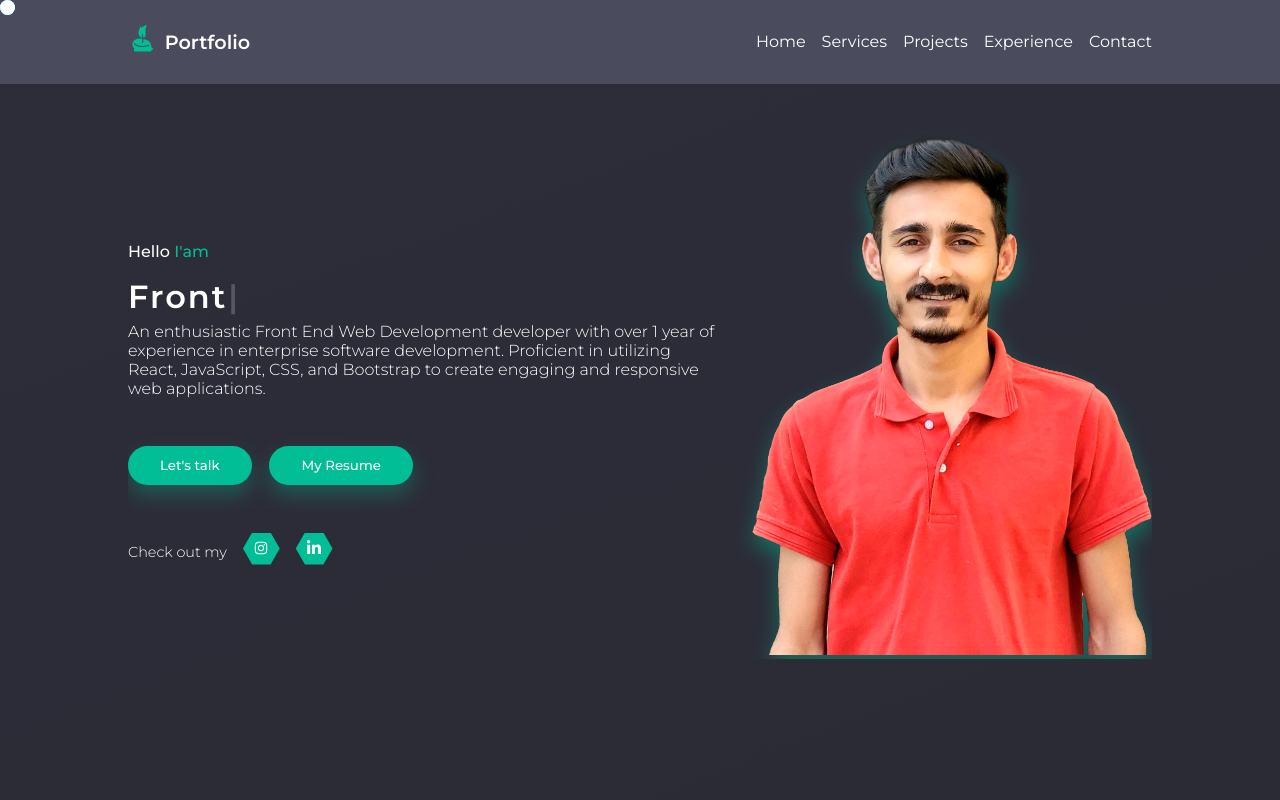
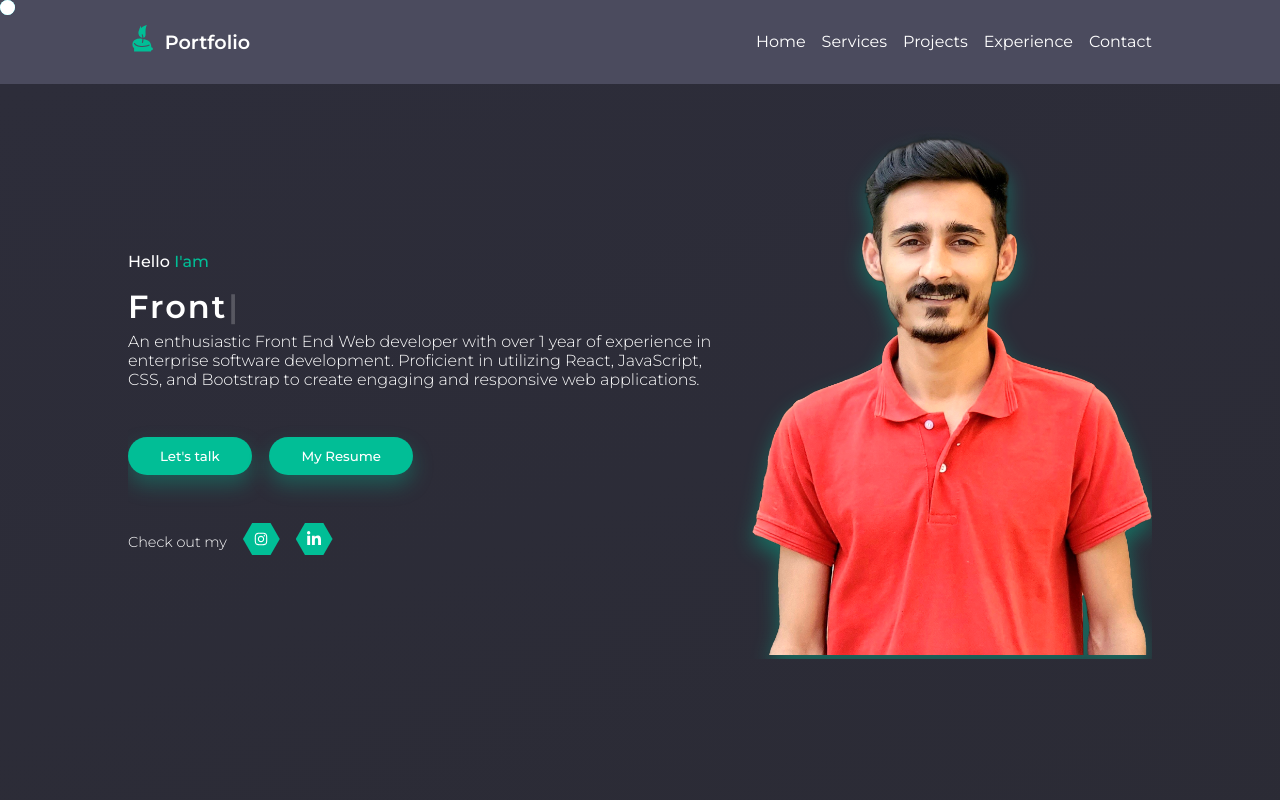
Before and after one commit to abutt042/Portfolio, a React (Create React App) app: page / in a window 1280 px wide. Shown: the top 800 px of the page. Built offline with nearby package versions, Linux system fonts and the light colour scheme; the HTML template or start-up script is replaced by a standard one.

Commit message:
Profile Section Update

```diff
--- a/src/components/Banner/ProfComponent.jsx
+++ b/src/components/Banner/ProfComponent.jsx
@@ -32,7 +32,7 @@ const ProfComponent = () => {
 
           </h1>
           <p>
-          An enthusiastic Front End Web Development developer with over 1 year of experience in enterprise software development. Proficient in utilizing React, JavaScript, CSS, and Bootstrap to create engaging and responsive web applications.
+          An enthusiastic Front End Web developer with over 1 year of experience in enterprise software development. Proficient in utilizing React, JavaScript, CSS, and Bootstrap to create engaging and responsive web applications.
           </p>
           <a href="#footer"><button>Let's talk</button></a>
           <a href={cv} target="_blank" download>< button style={{margin:'0 3%'}}>My Resume</button></a>
```
